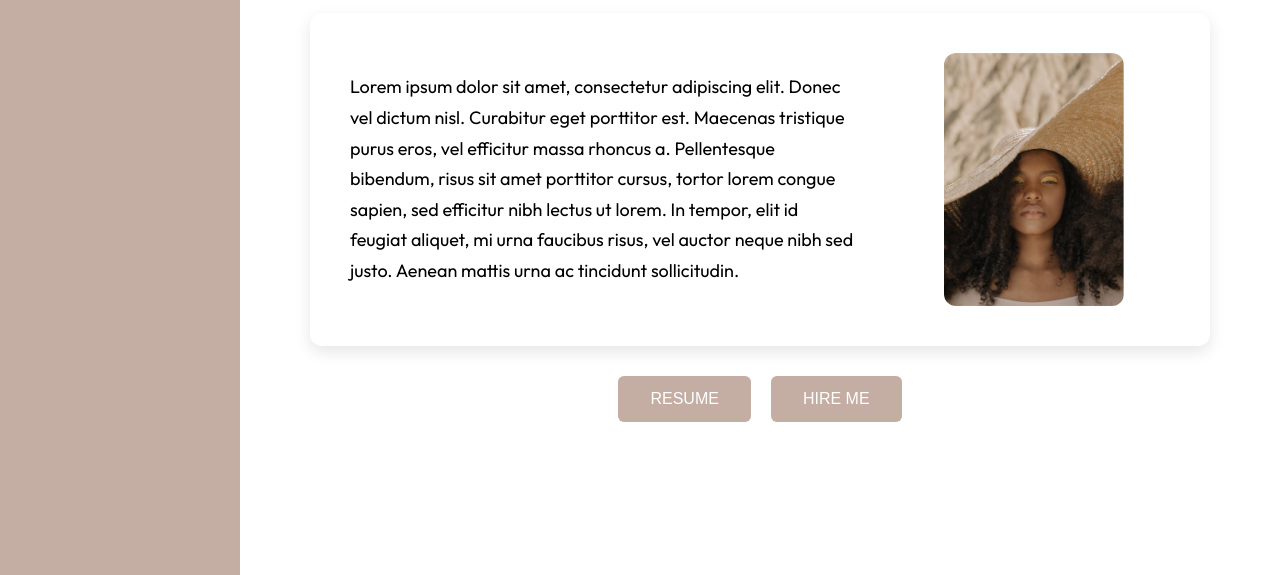
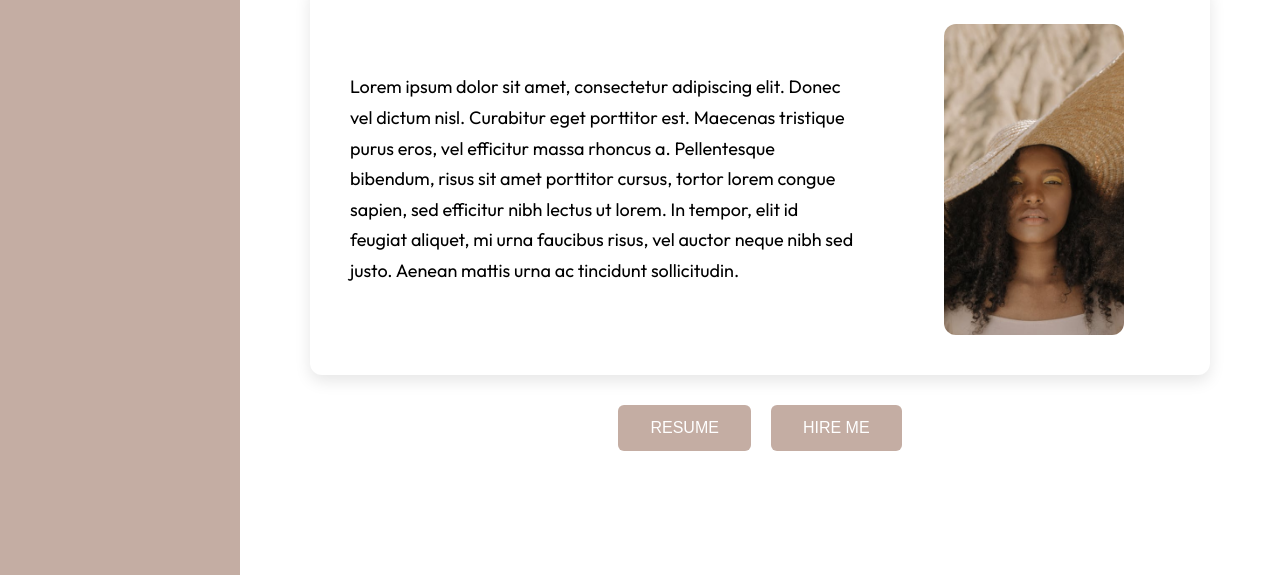
Before and after one commit to cuboidal-lab/midterm, a plain HTML site: page about.html in a window 1280 px wide. Shown: the part 225-800 px from the top of the page. Drawn offline with Linux system fonts and the light colour scheme.

Commit message:
about.html

```diff
--- a/about.html
+++ b/about.html
@@ -28,7 +28,7 @@
           </p>
         </div>
         <div class="about-photo-inside">
-          <img src="images/jane2.png" alt="Jane">
+          <img src="images/jane.png" alt="Jane">
         </div>
       </div>
 
```
